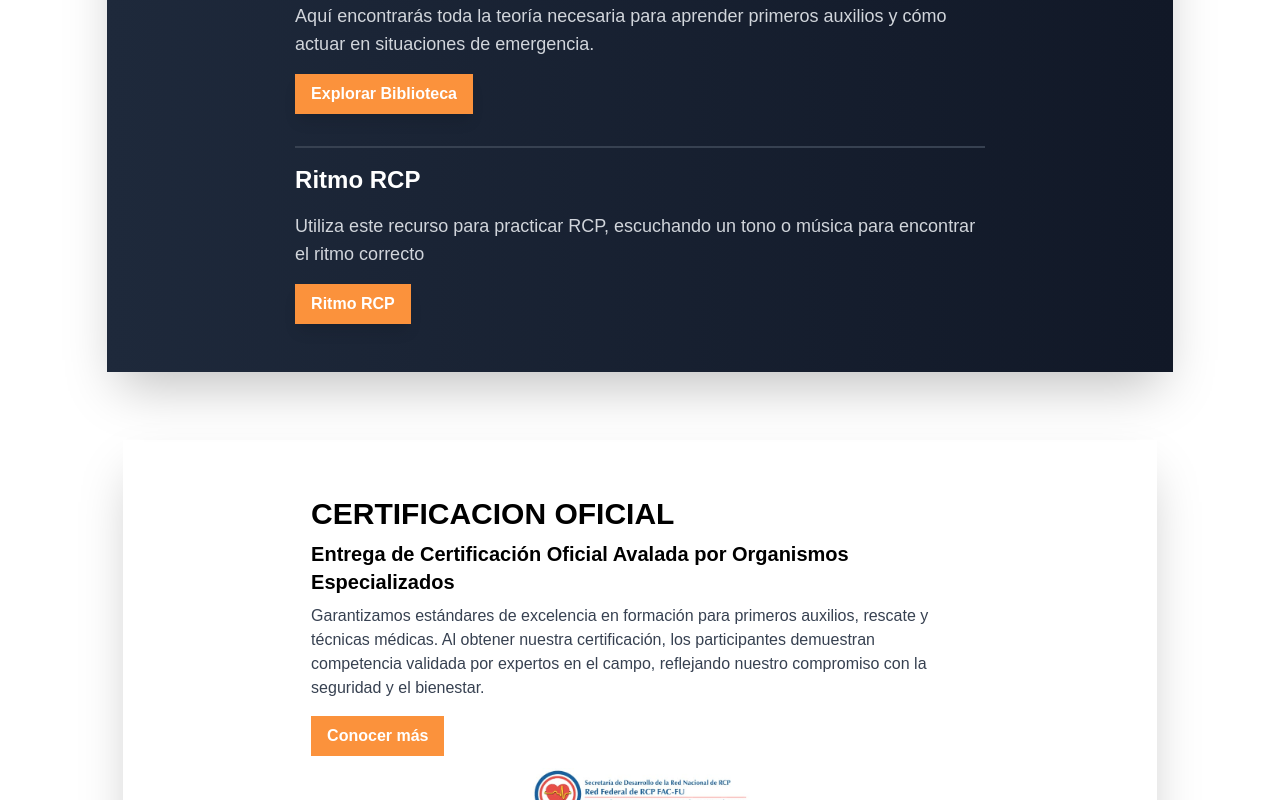
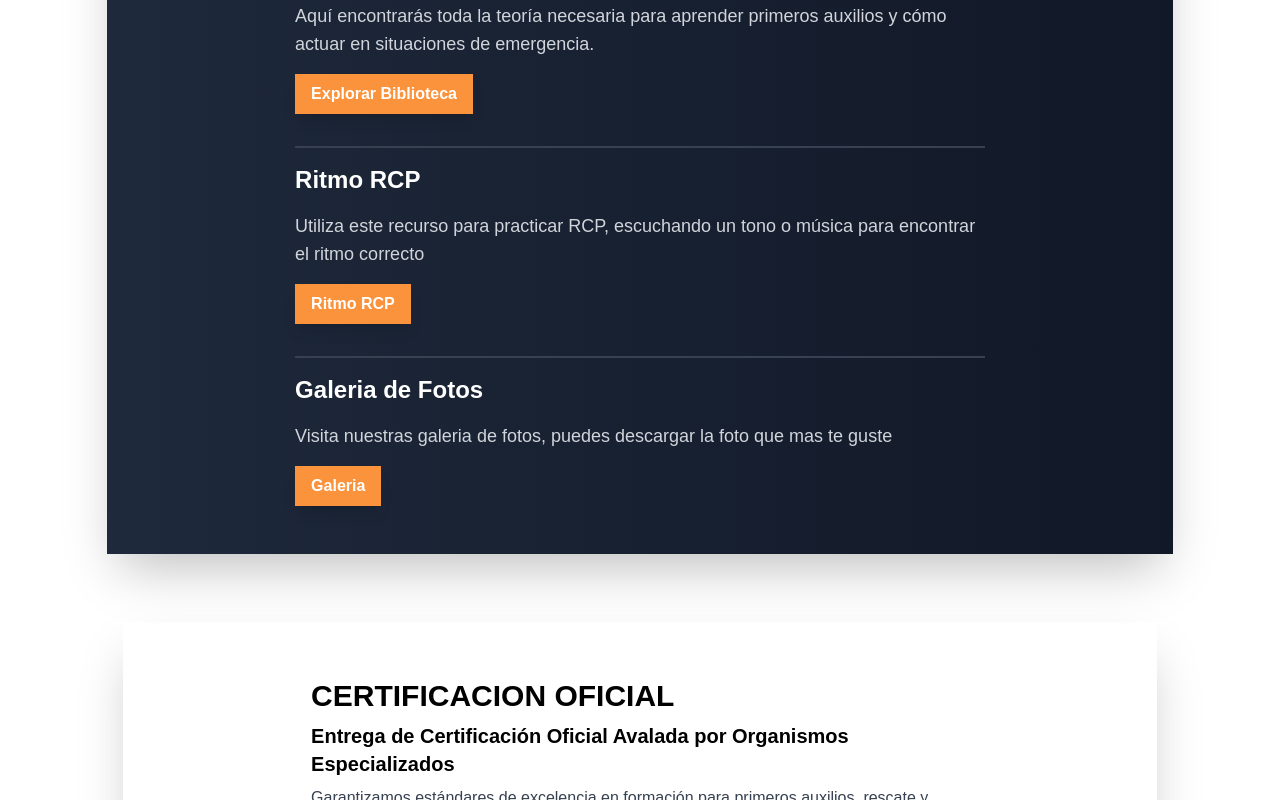
Before and after one commit to julianperuzzi/G-RCP-ARGENTINA, a React (Vite) app: page /#/ in a window 1280 px wide. Shown: the part 2000-2800 px from the top of the page. Built offline with nearby package versions, Linux system fonts and the light colour scheme.

Commit message:
Update Recursos.jsx

```diff
--- a/src/components/Recursos.jsx
+++ b/src/components/Recursos.jsx
@@ -27,7 +27,13 @@ const recursosData = [
     description: "Utiliza este recurso para practicar RCP, escuchando un tono o música para encontrar el ritmo correcto",
     link: "/practica-rcp",
     linkText: "Ritmo RCP",
-  }
+  },
+  {
+    title: "Galeria de Fotos",
+    description: "Visita nuestras galeria de fotos, puedes descargar la foto que mas te guste",
+    link: "/galeria",
+    linkText: "Galeria",
+  },
 ];
 
 const Recursos = () => {
```
